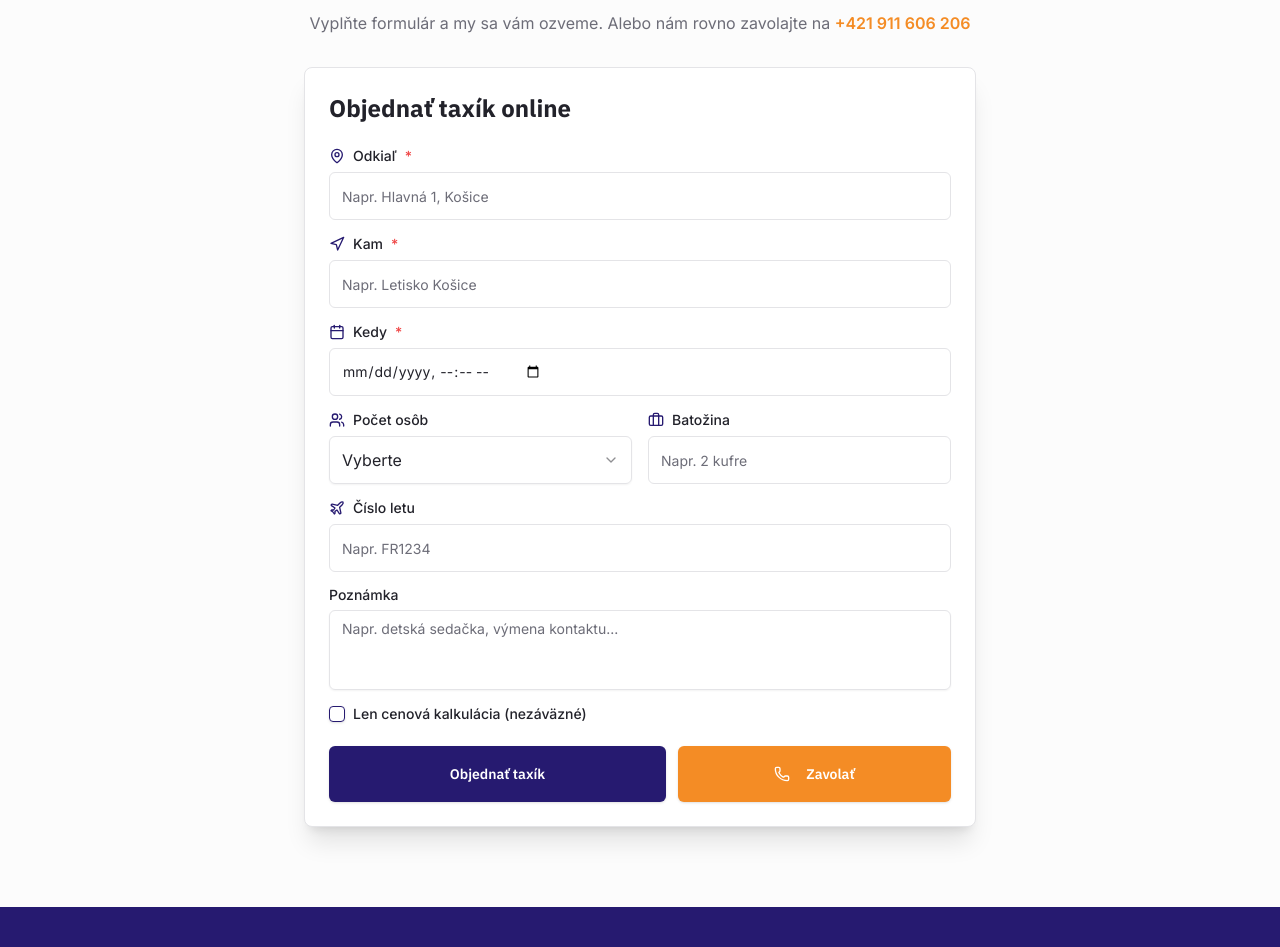
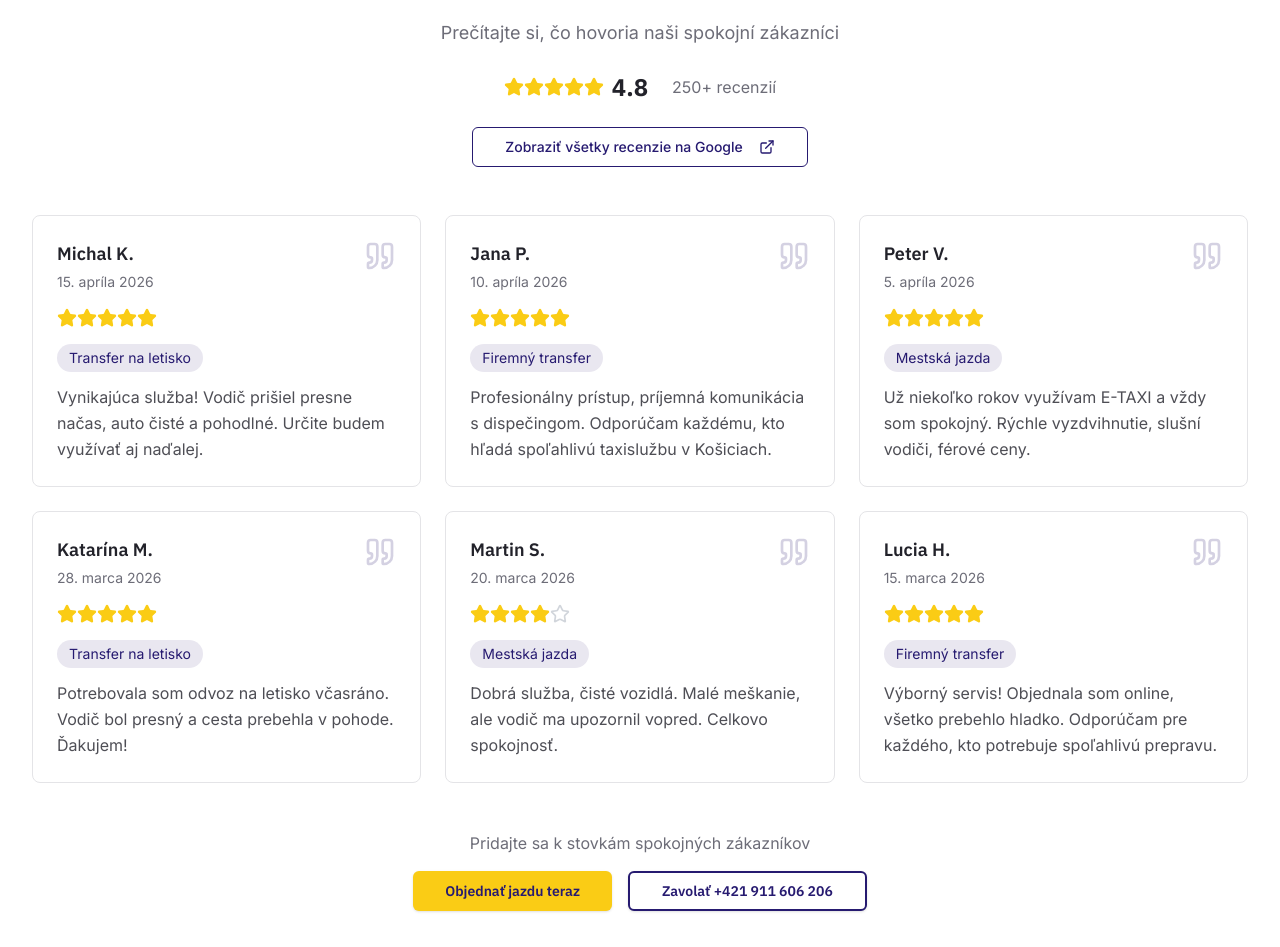
Before and after one commit to peterbejcek/sg-5ee718f3-49be-42fb-857b-8ae5c6e22001-1777794411, a Next.js app: page / in a window 1280 px wide. Shown: the part 4705-5652 px from the top of the page. Built offline with nearby package versions, Linux system fonts and the light colour scheme.

Commit message:
feat(reviews): add editable customer reviews section

```diff
--- a/src/components/Footer.tsx
+++ b/src/components/Footer.tsx
@@ -68,6 +68,9 @@ export function Footer() {
               <Link href="/#o-nas" className="block text-primary-foreground/80 hover:text-primary-foreground transition-colors">
                 O spoločnosti
               </Link>
+              <Link href="/#recenzie" className="block text-primary-foreground/80 hover:text-primary-foreground transition-colors">
+                Recenzie zákazníkov
+              </Link>
               <Link href="/#blog" className="block text-primary-foreground/80 hover:text-primary-foreground transition-colors">
                 Blog a novinky
               </Link>
--- /dev/null
+++ b/src/components/ReviewsSection.tsx
@@ -0,0 +1,117 @@
+import { reviews, reviewsData } from "@/data/reviews";
+import { Card, CardContent } from "@/components/ui/card";
+import { Button } from "@/components/ui/button";
+import { Star, ExternalLink, Quote } from "lucide-react";
+
+export function ReviewsSection() {
+  const renderStars = (rating: number) => {
+    return Array.from({ length: 5 }, (_, i) => (
+      <Star
+        key={i}
+        className={`w-5 h-5 ${
+          i < rating ? "fill-yellow-400 text-yellow-400" : "text-gray-300"
+        }`}
+      />
+    ));
+  };
+
+  return (
+    <section id="recenzie" className="py-16 sm:py-20 bg-background">
+      <div className="container">
+        <div className="text-center max-w-3xl mx-auto mb-12">
+          <h2 className="font-display font-bold text-3xl sm:text-4xl lg:text-5xl mb-4">
+            {reviewsData.title}
+          </h2>
+          <p className="text-lg text-muted-foreground mb-6">
+            {reviewsData.subtitle}
+          </p>
+
+          <div className="flex items-center justify-center gap-6 mb-6">
+            <div className="flex items-center gap-2">
+              <div className="flex">{renderStars(5)}</div>
+              <span className="font-display font-bold text-2xl">
+                {reviewsData.averageRating}
+              </span>
+            </div>
+            <div className="text-muted-foreground">
+              {reviewsData.totalReviews}+ recenzií
+            </div>
+          </div>
+
+          <a href={reviewsData.googleProfileUrl} target="_blank" rel="noopener noreferrer">
+            <Button
+              variant="outline"
+              size="lg"
+              className="border-primary text-primary hover:bg-primary hover:text-primary-foreground"
+            >
+              Zobraziť všetky recenzie na Google
+              <ExternalLink className="w-4 h-4 ml-2" />
+            </Button>
+          </a>
+        </div>
+
+        <div className="grid grid-cols-1 md:grid-cols-2 lg:grid-cols-3 gap-6">
+          {reviews.map((review) => (
+            <Card key={review.id} className="hover:shadow-lg transition-shadow">
+              <CardContent className="pt-6">
+                <div className="flex items-start justify-between mb-4">
+                  <div>
+                    <h3 className="font-display font-semibold text-lg mb-1">
+                      {review.name}
+                    </h3>
+                    <p className="text-sm text-muted-foreground">
+                      {new Date(review.date).toLocaleDateString("sk-SK", {
+                        year: "numeric",
+                        month: "long",
+                        day: "numeric"
+                      })}
+                    </p>
+                  </div>
+                  <Quote className="w-8 h-8 text-primary/20" />
+                </div>
+
+                <div className="flex mb-4">{renderStars(review.rating)}</div>
+
+                {review.service && (
+                  <div className="mb-3">
+                    <span className="inline-block px-3 py-1 bg-primary/10 text-primary text-sm rounded-full">
+                      {review.service}
+                    </span>
+                  </div>
+                )}
+
+                <p className="text-foreground/80 leading-relaxed">
+                  {review.text}
+                </p>
+              </CardContent>
+            </Card>
+          ))}
+        </div>
+
+        <div className="text-center mt-12">
+          <p className="text-muted-foreground mb-4">
+            Pridajte sa k stovkám spokojných zákazníkov
+          </p>
+          <div className="flex flex-col sm:flex-row gap-4 justify-center">
+            <a href="#objednavka">
+              <Button
+                size="lg"
+                className="bg-yellow-400 hover:bg-yellow-500 text-primary font-display font-semibold"
+              >
+                Objednať jazdu teraz
+              </Button>
+            </a>
+            <a href="tel:+421911606206">
+              <Button
+                size="lg"
+                className="bg-white hover:bg-white/90 text-primary border-2 border-primary font-display font-semibold"
+              >
+                Zavolať +421 911 606 206
+              </Button>
+            </a>
+          </div>
+        </div>
+      </div>
+    </section>
+  );
+}
--- /dev/null
+++ b/src/data/reviews.ts
@@ -0,0 +1,67 @@
+export interface Review {
+  id: string;
+  name: string;
+  rating: number;
+  date: string;
+  text: string;
+  service?: string;
+}
+
+export const reviewsData = {
+  title: "Recenzie zákazníkov",
+  subtitle: "Prečítajte si, čo hovoria naši spokojní zákazníci",
+  googleProfileUrl: "https://share.google/h2KnVsH1yOKwyTuH4",
+  averageRating: 4.8,
+  totalReviews: 250
+};
+
+export const reviews: Review[] = [
+  {
+    id: "1",
+    name: "Michal K.",
+    rating: 5,
+    date: "2026-04-15",
+    text: "Vynikajúca služba! Vodič prišiel presne načas, auto čisté a pohodlné. Určite budem využívať aj naďalej.",
+    service: "Transfer na letisko"
+  },
+  {
+    id: "2",
+    name: "Jana P.",
+    rating: 5,
+    date: "2026-04-10",
+    text: "Profesionálny prístup, príjemná komunikácia s dispečingom. Odporúčam každému, kto hľadá spoľahlivú taxislužbu v Košiciach.",
+    service: "Firemný transfer"
+  },
+  {
+    id: "3",
+    name: "Peter V.",
+    rating: 5,
+    date: "2026-04-05",
+    text: "Už niekoľko rokov využívam E-TAXI a vždy som spokojný. Rýchle vyzdvihnutie, slušní vodiči, férové ceny.",
+    service: "Mestská jazda"
+  },
+  {
+    id: "4",
+    name: "Katarína M.",
+    rating: 5,
+    date: "2026-03-28",
+    text: "Potrebovala som odvoz na letisko včasráno. Vodič bol presný a cesta prebehla v pohode. Ďakujem!",
+    service: "Transfer na letisko"
+  },
+  {
+    id: "5",
+    name: "Martin S.",
+    rating: 4,
+    date: "2026-03-20",
+    text: "Dobrá služba, čisté vozidlá. Malé meškanie, ale vodič ma upozornil vopred. Celkovo spokojnosť.",
+    service: "Mestská jazda"
+  },
+  {
+    id: "6",
+    name: "Lucia H.",
+    rating: 5,
+    date: "2026-03-15",
+    text: "Výborný servis! Objednala som online, všetko prebehlo hladko. Odporúčam pre každého, kto potrebuje spoľahlivú prepravu.",
+    service: "Firemný transfer"
+  }
+];
--- a/src/pages/index.tsx
+++ b/src/pages/index.tsx
@@ -5,6 +5,7 @@ import { FleetSection } from "@/components/FleetSection";
 import { Footer } from "@/components/Footer";
 import { AboutSection } from "@/components/AboutSection";
 import { BlogSection } from "@/components/BlogSection";
+import { ReviewsSection } from "@/components/ReviewsSection";
 import { Phone, Calendar, Shield, Clock, Zap, CheckCircle2, Wine, Plane, CreditCard } from "lucide-react";
 import { Button } from "@/components/ui/button";
 import { Card, CardContent } from "@/components/ui/card";
@@ -156,6 +157,8 @@ export default function Home() {
 
         <BlogSection />
 
+        <ReviewsSection />
+
         {/* Booking Form Section */}
         <section id="objednavka" className="py-16 sm:py-20 bg-muted/30">
           <div className="container mx-auto px-4">
```
Also changed, not shown: .softgen/tasks/task-8.md (added).
